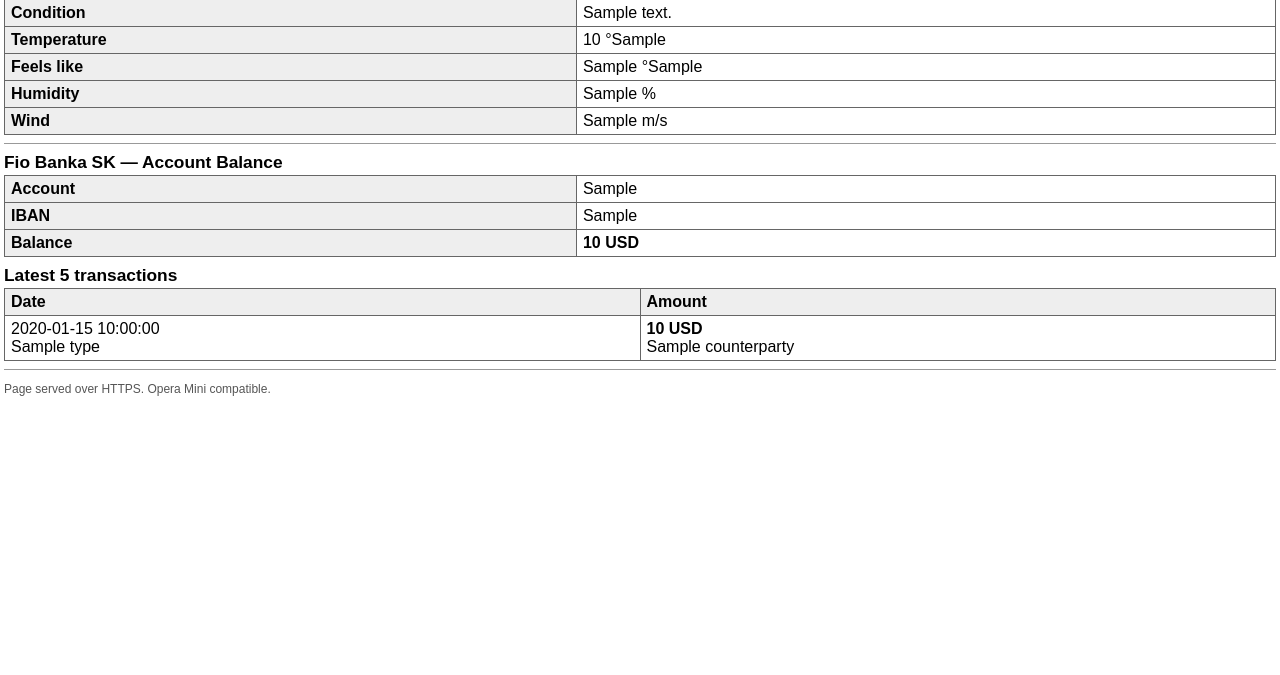
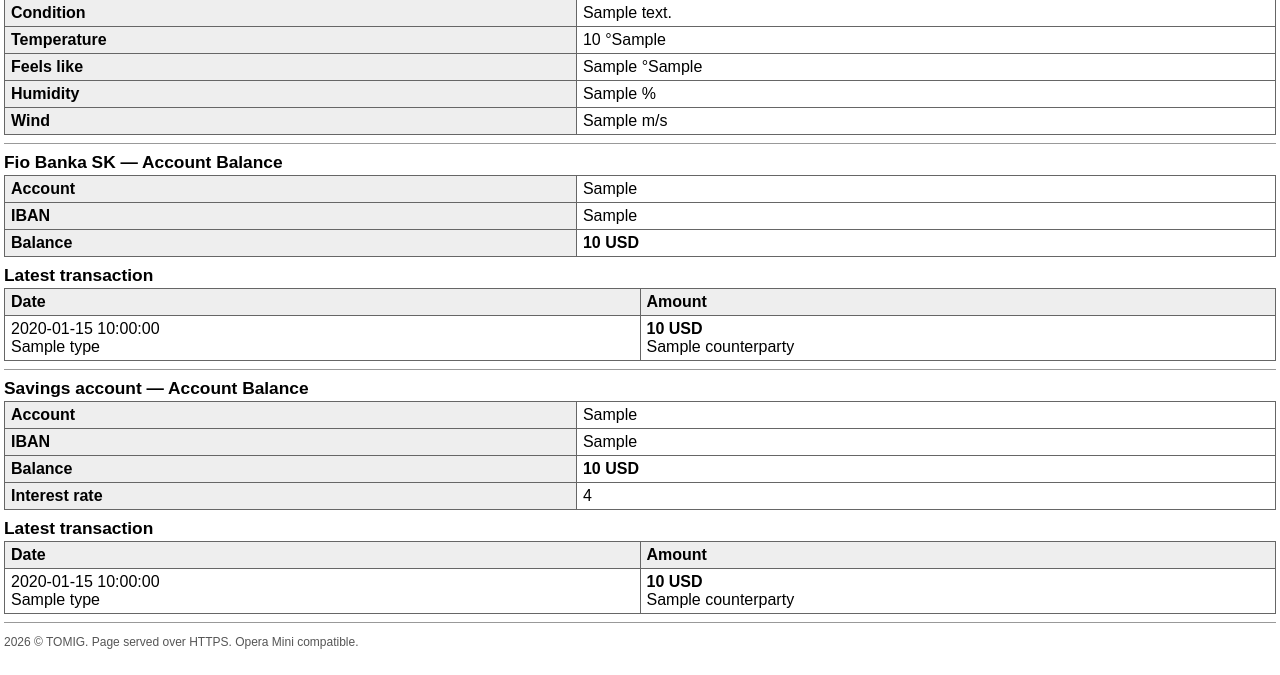
Before and after one commit to tgmitro/poc, a Flask app: template templates/dashboard.html in a window 1280 px wide. Shown: the part 125-800 px from the top of the page. Run offline with Flask 3, Linux system fonts and the light colour scheme; the template is opened without the code that fills it: most values are stand-ins (such as "Sample title", 1, 10 or a date in 2020).

Commit message:
added savings account support with interest rate scraping and improved caching mechanism

```diff
--- a/main.py
+++ b/main.py
@@ -7,10 +7,15 @@ import os
 import time
 from datetime import datetime
 
+import re
 import requests
 from dotenv import load_dotenv
 from flask import Flask, render_template
 
+import logging
+logger = logging.getLogger(__name__)
+FORMAT = '%(asctime)s %(levelname)-8s %(name)s %(message)s'
+logging.basicConfig(level=logging.INFO, format=FORMAT)
 load_dotenv()
 
 app = Flask(__name__)
@@ -26,6 +31,8 @@ WEATHER_API_URL = os.getenv(
 )
 
 FIO_API_TOKEN   = os.getenv("FIO_API_TOKEN", "")
+SAVINGS_API_TOKEN = os.getenv("SAVINGS_API_TOKEN", "")
+FIO_INTEREST_RATE_URL = "https://www.fio.sk/bankove-sluzby/sporenie/sporiace-ucty"
 
 HOST     = os.getenv("HOST", "0.0.0.0")
 PORT     = int(os.getenv("PORT", "4443"))
@@ -39,7 +46,8 @@ UNIT_LABEL = {"metric": "C", "imperial": "F"}.get(WEATHER_UNITS, "C")
 # ---------------------------------------------------------------------------
 # Global Caches
 # ---------------------------------------------------------------------------
-_BANK_CACHE = {"data": None, "timestamp": 0}
+_BANK_CACHES = {}
+_INTEREST_CACHE = {"rate": "N/A", "timestamp": 0}
 
 # ---------------------------------------------------------------------------
 # Data fetching helpers
@@ -87,30 +95,36 @@ def fetch_weather():
         return {"error": f"Unexpected response: {exc}"}
 
 
-def fetch_bank():
+def fetch_bank(token, cache_key):
     """Return account balance and today's latest transactions or {'error': str}."""
-    global _BANK_CACHE
+    global _BANK_CACHES
     now = time.time()
 
+    if cache_key not in _BANK_CACHES:
+        _BANK_CACHES[cache_key] = {"data": None, "timestamp": 0}
+
+    cache = _BANK_CACHES[cache_key]
+
     # Return cached data if it's less than 30 seconds old
-    if _BANK_CACHE["data"] and (now - _BANK_CACHE["timestamp"] < 30):
-        return _BANK_CACHE["data"]
+    if cache["data"] and (now - cache["timestamp"] < 30):
+        return cache["data"]
 
-    if not FIO_API_TOKEN:
-        return {"error": "FIO_API_TOKEN not set in .env"}
+    if not token:
+        return {"error": f"Token for {cache_key} not set in .env"}
     try:
         today = datetime.now().date()
         start_of_month = today.replace(day=1)
         url = (
-            f"https://fioapi.fio.cz/v1/rest/periods/{FIO_API_TOKEN}"
+            f"https://fioapi.fio.cz/v1/rest/periods/{token}"
             f"/{start_of_month:%Y-%m-%d}/{today:%Y-%m-%d}"
             "/transactions.json"
         )
         r = requests.get(url, timeout=15)
+        logger.info(url)
 
         # If rate limited (409), return last known data if available
-        if r.status_code == 409 and _BANK_CACHE["data"]:
-            return _BANK_CACHE["data"]
+        if r.status_code == 409 and cache["data"]:
+            return cache["data"]
 
         r.raise_for_status()
 
@@ -164,7 +178,7 @@ def fetch_bank():
             )
 
         transactions.sort(key=lambda x: x["movement_id"], reverse=True)
-        latest_transactions = transactions[:1]
+        latest_transactions = transactions[:3]
 
         result = {
             "account":  info.get("accountId", ""),
@@ -175,14 +189,39 @@ def fetch_bank():
         }
 
         # Update cache
-        _BANK_CACHE["data"] = result
-        _BANK_CACHE["timestamp"] = now
+        cache["data"] = result
+        cache["timestamp"] = now
 
         return result
     except requests.RequestException as exc:
         return {"error": str(exc)}
     except (ValueError, TypeError, KeyError) as exc:
         return {"error": f"Unexpected response: {exc}"}
+
+
+def fetch_interest_rate():
+    """Scrape the current interest rate from Fio Banka website."""
+    global _INTEREST_CACHE
+    now = time.time()
+
+    # Cache for 1 hour (3600 seconds)
+    if _INTEREST_CACHE["rate"] != "N/A" and (now - _INTEREST_CACHE["timestamp"] < 3600):
+        return _INTEREST_CACHE["rate"]
+
+    try:
+        r = requests.get(FIO_INTEREST_RATE_URL, timeout=10)
+        r.raise_for_status()
+        html = r.text
+        match = re.search(r'Aktuálna úroková sadzba:\s*<big>(.*?)</big>', html)
+        if match:
+            rate = match.group(1).strip()
+            _INTEREST_CACHE["rate"] = rate
+            _INTEREST_CACHE["timestamp"] = now
+            return rate
+    except Exception as exc:
+        logger.error(f"Failed to fetch interest rate: {exc}")
+
+    return _INTEREST_CACHE["rate"]
 
 
 # ---------------------------------------------------------------------------
@@ -196,7 +235,9 @@ def healthz():
 @app.route("/")
 def dashboard():
     weather = fetch_weather()
-    bank    = fetch_bank()
+    bank    = fetch_bank(FIO_API_TOKEN, "main")
+    savings = fetch_bank(SAVINGS_API_TOKEN, "savings")
+    interest_rate = fetch_interest_rate()
     now     = datetime.now().strftime("%Y-%m-%d %H:%M:%S")
 
     refresh_interval = REFRESH_INTERVAL
@@ -229,6 +270,15 @@ def dashboard():
         bank_balance  = bank.get("balance", ""),
         bank_currency = bank.get("currency", ""),
         bank_transactions = bank.get("transactions", []),
+
+        # savings bank
+        savings_error    = savings.get("error"),
+        savings_account  = savings.get("account", ""),
+        savings_iban     = savings.get("iban", ""),
+        savings_balance  = savings.get("balance", ""),
+        savings_currency = savings.get("currency", ""),
+        savings_transactions = savings.get("transactions", []),
+        savings_interest_rate = interest_rate,
     )
 
 
--- a/templates/dashboard.html
+++ b/templates/dashboard.html
@@ -52,7 +52,7 @@
   <tr><td class="label">Balance</td><td><b>{{ bank_balance }} {{ bank_currency }}</b></td></tr>
 </table>
 
-<h2>Latest 5 transactions</h2>
+<h2>Latest transaction</h2>
 {% if bank_transactions %}
 <table>
   <tr><td class="label">Date</td><td class="label">Amount</td></tr>
@@ -75,7 +75,42 @@
 {% endif %}
 
 <hr />
-<p class="ts">Page served over HTTPS. Opera Mini compatible.</p>
+
+<h2>Savings account &#8212; Account Balance</h2>
+{% if savings_error %}
+  <p class="error">Savings unavailable: {{ savings_error }}</p>
+{% else %}
+<table>
+  <tr><td class="label">Account</td><td>{{ savings_account }}</td></tr>
+  <tr><td class="label">IBAN</td><td>{{ savings_iban }}</td></tr>
+  <tr><td class="label">Balance</td><td><b>{{ savings_balance }} {{ savings_currency }}</b></td></tr>
+  <tr><td class="label">Interest rate</td><td>{{ savings_interest_rate }}</td></tr>
+</table>
+
+<h2>Latest transaction</h2>
+{% if savings_transactions %}
+<table>
+  <tr><td class="label">Date</td><td class="label">Amount</td></tr>
+  {% for tx in savings_transactions %}
+  <tr>
+    <td>
+      {{ tx.date }}<br />
+      {{ tx.type }}
+    </td>
+    <td>
+      <b>{{ tx.amount }} {{ tx.currency or savings_currency }}</b><br />
+      {{ tx.counterparty or tx.note }}
+    </td>
+  </tr>
+  {% endfor %}
+</table>
+{% else %}
+<p>No transactions available.</p>
+{% endif %}
+{% endif %}
+
+<hr />
+<p class="ts">2026 &copy; TOMIG. Page served over HTTPS. Opera Mini compatible.</p>
 
 </body>
 </html>
```
Also changed, not shown: 1 other file.
